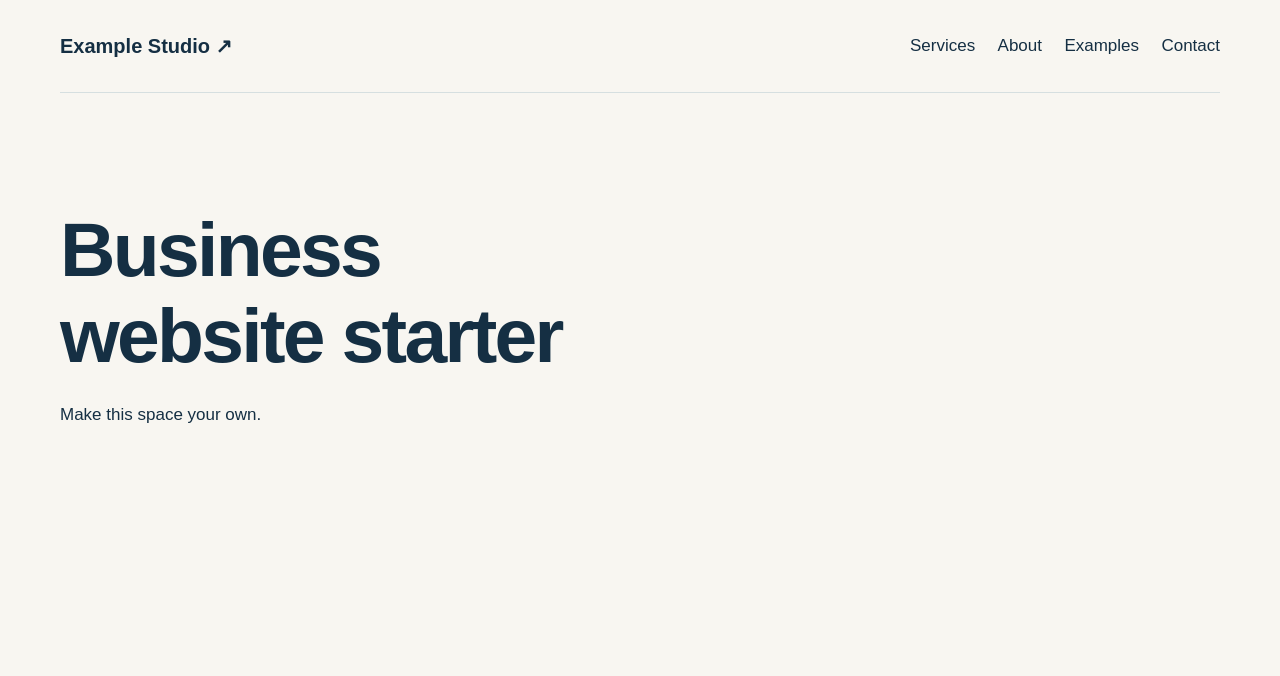
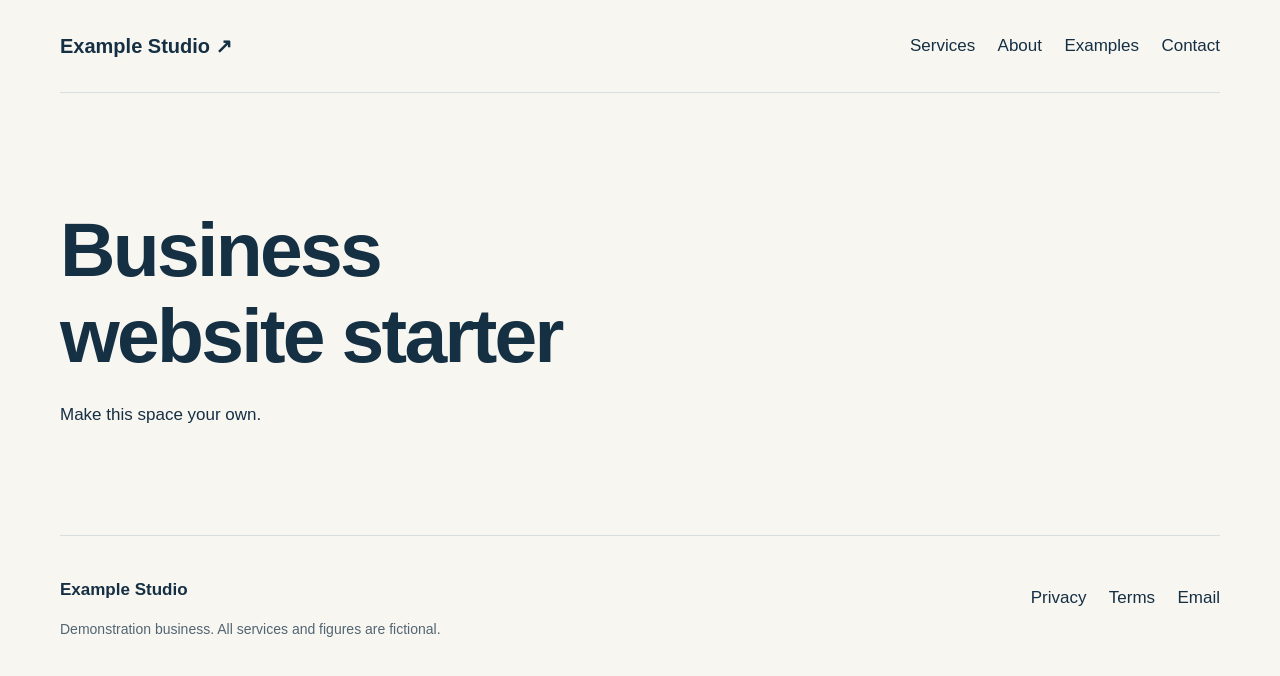
Before and after one commit to mariesxma/business-website-starter, a Next.js app: page / in a window 1280 px wide. Shown: the top 676 px of the page. Built offline with nearby package versions, Linux system fonts and the light colour scheme.

Commit message:
Add a configurable footer and sample-content notice

```diff
--- /dev/null
+++ b/app/components/footer.tsx
@@ -0,0 +1,19 @@
+import Link from "next/link";
+import { site } from "../../config/site";
+export default function Footer() {
+  return (
+    <footer className="container site-footer">
+      <div>
+        <strong>{site.name}</strong>
+        <p className="small">
+          Demonstration business. All services and figures are fictional.
+        </p>
+      </div>
+      <nav aria-label="Footer">
+        <Link href="/privacy">Privacy</Link>
+        <Link href="/terms">Terms</Link>
+        <a href={`mailto:${site.email}`}>Email</a>
+      </nav>
+    </footer>
+  );
+}
--- a/app/globals.css
+++ b/app/globals.css
@@ -180,3 +180,12 @@ nav a:hover {
 .skip-link:focus {
   top: 1rem;
 }
+
+.site-footer {
+  display: flex;
+  justify-content: space-between;
+  gap: 2rem;
+  flex-wrap: wrap;
+  padding-block: 2.5rem;
+  border-top: 1px solid var(--line);
+}
--- a/app/layout.tsx
+++ b/app/layout.tsx
@@ -1,4 +1,5 @@
 import type { ReactNode } from "react";
+import Footer from "./components/footer";
 import Header from "./components/header";
 import "./globals.css";
 export default function Layout({ children }: { children: ReactNode }) {
@@ -7,6 +8,7 @@ export default function Layout({ children }: { children: ReactNode }) {
       <body>
         <Header />
         <main id="main">{children}</main>
+        <Footer />
       </body>
     </html>
   );
```
